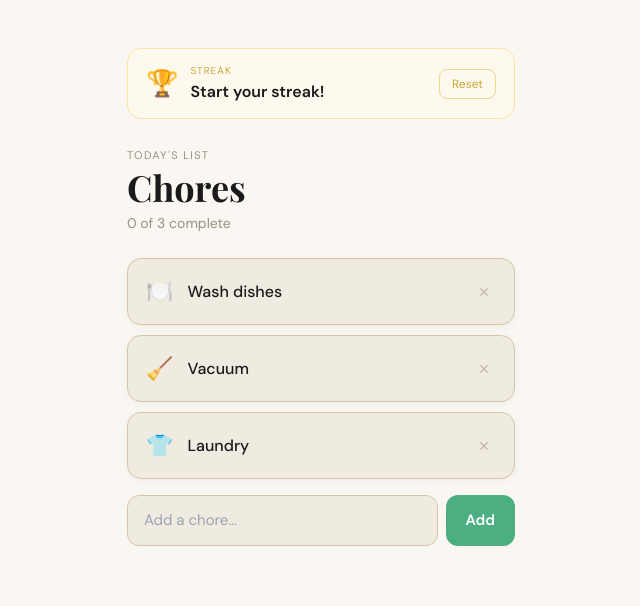
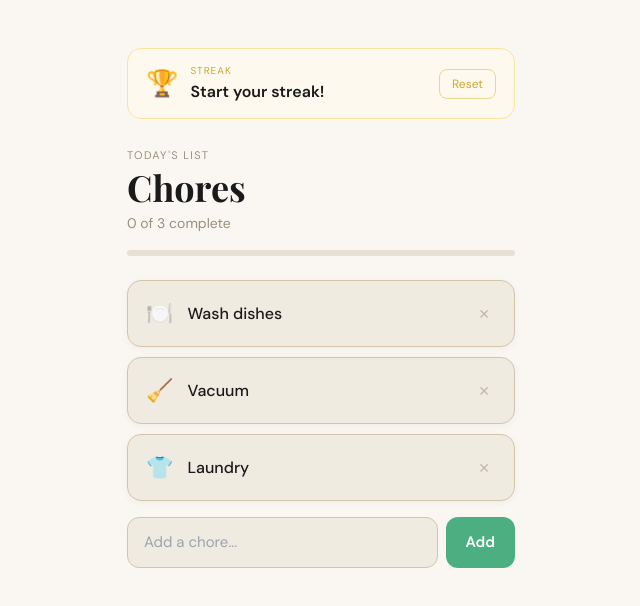
Before and after one commit to dominicarlequin-hub/chore-app, a React (Vite) app: page / in a window 1280 px wide. Shown: the top 606 px of the page, without its empty margins (319-959 px from the left). Built offline with nearby package versions, Linux system fonts and the light colour scheme.

Commit message:
Update ChoreList.jsx

```diff
--- a/ChoreList.jsx
+++ b/ChoreList.jsx
@@ -36,7 +36,6 @@ export default function ChoreList() {
     localStorage.setItem("choreStreak", streak);
   }, [streak]);
 
-  // Watch for all chores completed → increment streak
   const completedCount = Object.keys(done).filter((k) => done[k]).length;
   const total = chores.length;
   const allDone = total > 0 && completedCount === total;
@@ -143,6 +142,19 @@ export default function ChoreList() {
             : `${completedCount} of ${total} complete`}
         </p>
       </div>
+
+      {/* Progress Bar */}
+      {total > 0 && (
+        <div style={styles.progressBarWrapper}>
+          <div
+            style={{
+              ...styles.progressBarFill,
+              width: `${(completedCount / total) * 100}%`,
+              backgroundColor: allDone ? "#4CAF82" : "#A8DFC5",
+            }}
+          />
+        </div>
+      )}
 
       <ul style={styles.list}>
         {chores.map((chore, index) => {
@@ -274,7 +286,7 @@ const styles = {
     fontFamily: "'DM Sans', sans-serif",
   },
   header: {
-    marginBottom: "24px",
+    marginBottom: "16px",
   },
   eyebrow: {
     fontSize: "11px",
@@ -296,6 +308,18 @@ const styles = {
     fontSize: "14px",
     color: "#9A8F80",
     margin: 0,
+  },
+  progressBarWrapper: {
+    height: "6px",
+    backgroundColor: "#E8E0D5",
+    borderRadius: "999px",
+    marginBottom: "24px",
+    overflow: "hidden",
+  },
+  progressBarFill: {
+    height: "100%",
+    borderRadius: "999px",
+    transition: "width 0.4s ease, background-color 0.4s ease",
   },
   list: {
     listStyle: "none",
```
